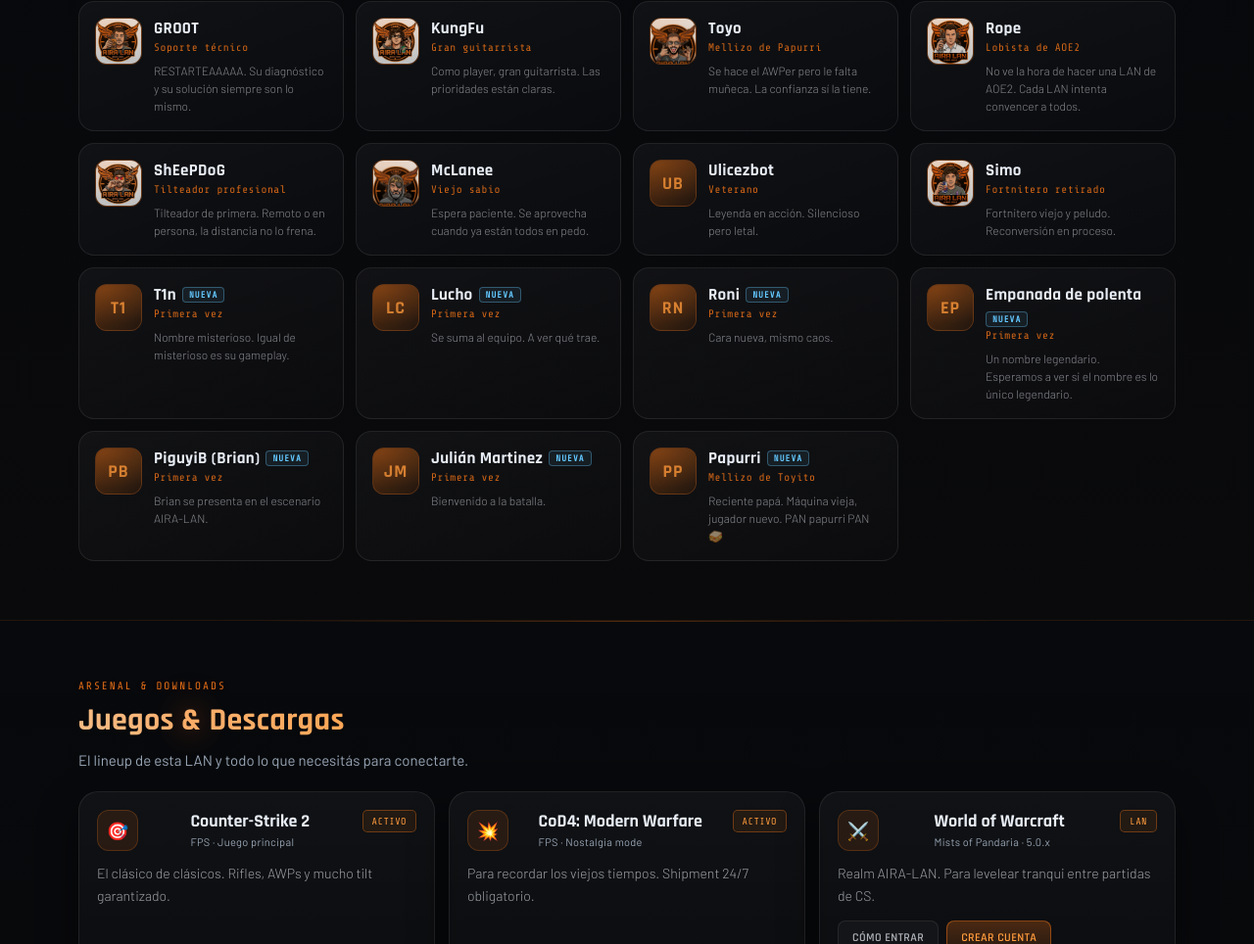
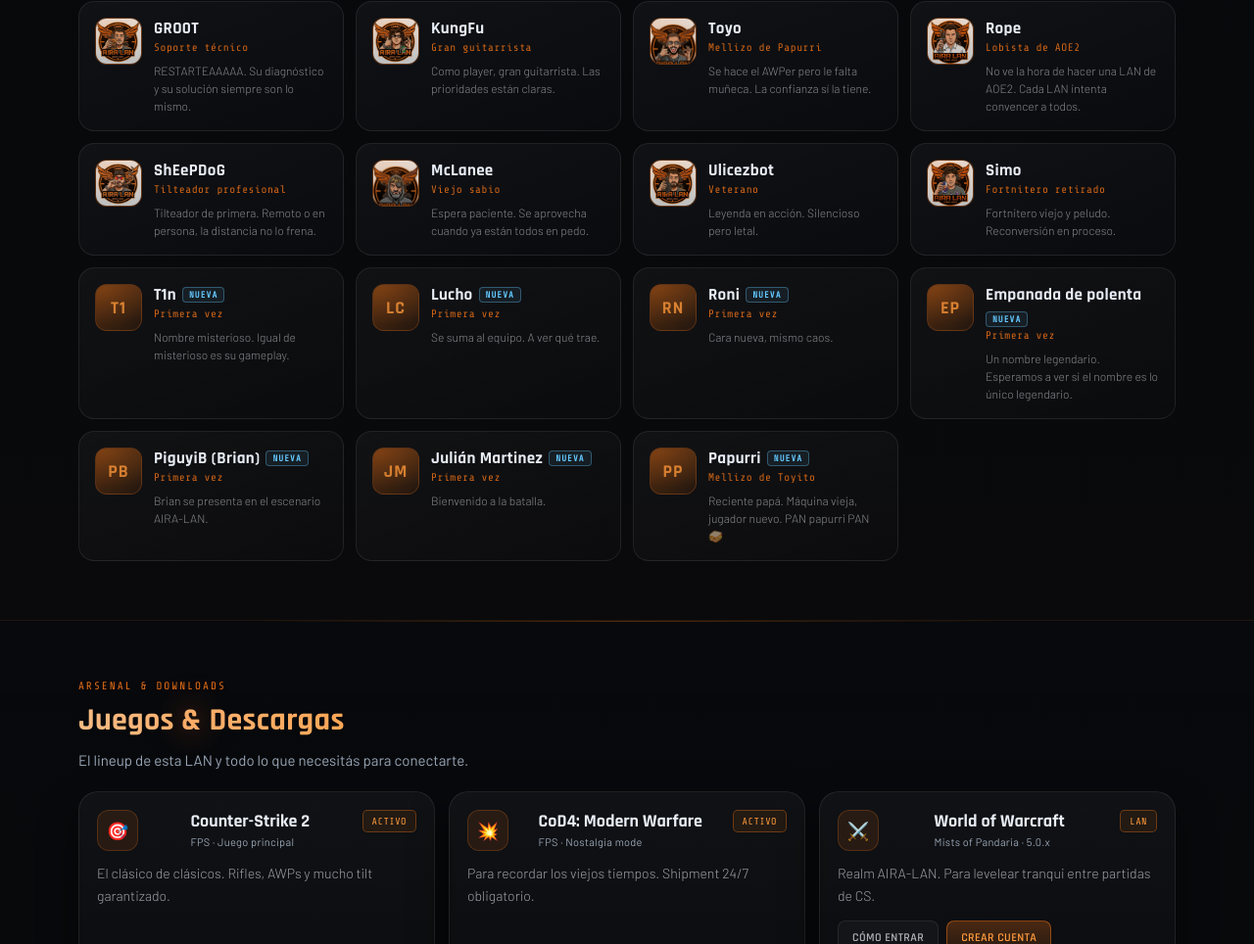
Before and after one commit to eldamomdq/aira-lan, a plain HTML site: page index.html in a window 1280 px wide. Shown: the part 1436-2400 px from the top of the page at 98% size. Drawn offline with nearby package versions, Linux system fonts and the light colour scheme; no server answers.

Commit message:
Update index.html

```diff
--- a/index.html
+++ b/index.html
@@ -342,6 +342,7 @@
       <!-- 11. ULICEZBOT - 148 puntos -->
       <div class="player-card">
         <div class="player-avatar" data-initials="UB">
+          <img src="./Assets/Players/jdd-aira.jpeg" alt="McLanee" loading="lazy">
           <span>UB</span>
         </div>
         <div class="player-info">
```
